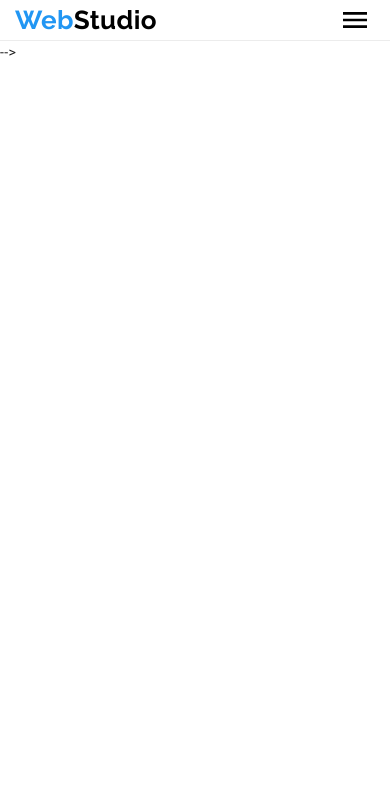
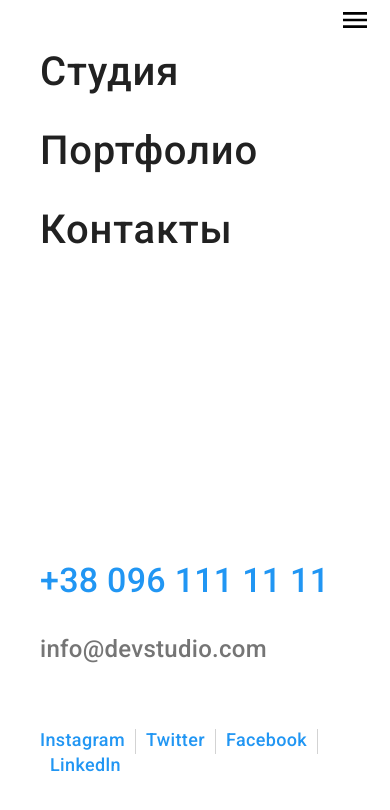
Before and after one commit to Stasy1975/goit-markup-hw-08, a plain HTML site: page index.html in a window 390 px wide. Drawn offline with nearby package versions, Linux system fonts and the light colour scheme.

Commit message:
mobele-modal

```diff
--- a/index.html
+++ b/index.html
@@ -51,6 +51,7 @@
             >
           </li>
         </ul>
+
         <button type="button" class="menu" aria-label="кнопка меню">
           <svg class="menu__icon" height="40px" width="40px">
                 <use class="menu__icon--open" href="./img/symbol-defs.svg#menu_40px"></use>
@@ -58,6 +59,50 @@
                 </svg>
         </button>
       </div>
+      <!-- Мобільне меню -->
+
+      <div class="mobile-menu">
+        <nav class="mobile-nav">
+          <ul class="mobile-nav__list list">
+            <li class="mobile-nav__name">
+              <a class="mobile-nav__link link" href="./index.html">Студия</a>
+            </li>
+             <li class="mobile-nav__name">
+              <a class="mobile-nav__link link" href="./portfolio.html">Портфолио</a>
+            </li>
+            <li class="mobile-nav__name"><a class="mobile-nav__link link" href="">Контакты</a></li>
+          </ul>
+        </nav>
+        <div class="mobile-contact">
+        <ul class="mobile-contact__list list">
+   <li class="mobile-contact__item">
+            <a class="mobile-contact__tel link" href="tel:+380961111111"
+              >+38 096 111 11 11</a>
+          </li>
+
+          <li class="mobile-contact__item">
+            <a class="mobile-contact__email link" href="mailto:info@devstudio.com"
+              >info@devstudio.com</a>
+          </li>
+
+        </ul></div>
+        <div class="mobile-social">
+        <ul class="mobile-social__list list">
+          <li class="mobile-social__item">
+            <a  target="_blank" rel="noreferrer noopener" class="mobile-social__link link" href="">Instagram</a>
+          </li>
+          <li class="mobile-social__item">
+            <a  target="_blank" rel="noreferrer noopener" class="mobile-social__link link"  href="">Twitter</a>
+          </li>
+          <li class="mobile-social__item">
+            <a target="_blank" rel="noreferrer noopener" class="mobile-social__link link" href="">Facebook</a>
+          </li>
+          <li class="mobile-social__item">
+            <a target="_blank" rel="noreferrer noopener" class="mobile-social__link link"  href="">Linkedln</a>
+          </li>
+        </ul></div>
+        </div>
+
     </header>
 
     <!-- <main> -->
--- a/sass/components/_header.scss
+++ b/sass/components/_header.scss
@@ -143,6 +143,7 @@ display: none;
 
 
   .menu{
+    position: relative;
     display: flex;
     align-items: center;
     justify-content: center;
@@ -150,6 +151,7 @@ display: none;
     border: none;
     color: inherit;
     background-color: transparent;
+    z-index: 99;
 
 
 
--- /dev/null
+++ b/sass/components/_mobile-menu.scss
@@ -0,0 +1,95 @@
+.mobile-menu{
+    position: fixed;
+    top: 0;
+    left: 0;
+    width: 100%;
+    height: 100%;
+    padding-left: 40px;
+    padding-top: 48px;
+    padding-bottom: 48px;
+    background-color: var(--white-color);
+    @media screen and (min-width:768px) {
+    display:none;
+       }
+}
+
+.mobile-nav{
+       &__name{
+        margin-bottom: 32px ;
+        &:last-child{
+        margin-bottom: 305px;
+        }
+    }
+
+    &__link{
+        font-weight: 500;
+        font-size: 40px;
+        line-height: 1.175;
+        letter-spacing: 0.02em;
+        color: var(--main-color);
+        transition: color 250ms $way;
+
+        &:hover,
+        &:focus{
+            color: var(--hover-color);
+        }
+    }
+}
+
+.mobile-contact{
+font-weight: 500;
+letter-spacing: 0.02em;
+
+
+
+&__item{
+    margin-bottom: 32px;
+}
+ &__item:last-child{
+    margin-bottom: 64px;
+}
+
+    &__tel{
+        font-size: 34px;
+        line-height: 1.33;
+        color: var(--hover-color);
+
+    }
+    &__email{
+        font-size: 24px;
+        line-height: 1.17;
+        color: var(--second-color);
+            }
+}
+
+
+
+
+.mobile-social{
+
+&__list{
+    display: flex;
+flex-wrap: wrap;
+
+
+ }
+&__item{
+    border-right: 1px solid rgba(33, 33, 33, 0.2);
+    padding-right: 10px;
+    padding-left: 10px;
+    &:last-child{
+        border-right: none;
+
+           }
+           &:first-child{
+               padding-left: 0;
+           }
+}
+    &__link{
+        font-weight: 500;
+        font-size: 18px;
+        line-height: 1.22;
+        letter-spacing: 0.02em;
+        color: var(--hover-color);
+    }
+}
--- a/sass/main.scss
+++ b/sass/main.scss
@@ -4,6 +4,7 @@
 @import "./base/base";
 // Студия
 @import "./components/header";
+@import "./components/mobile-menu";
 @import "./components/hero";
 @import "./components/modal";
 @import "./components/modalorder";
```
Also changed, not shown: css/main.css, css/main.min.css, 2 other files.
